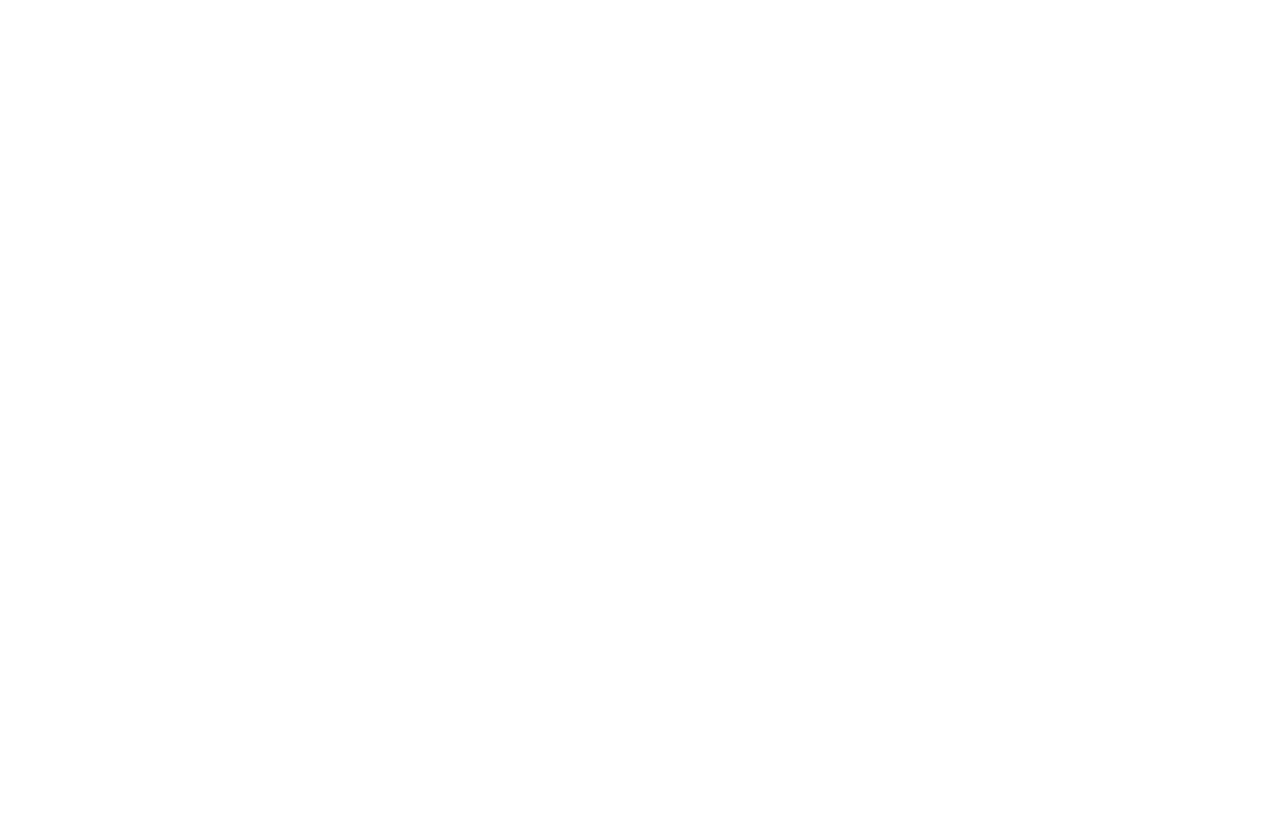
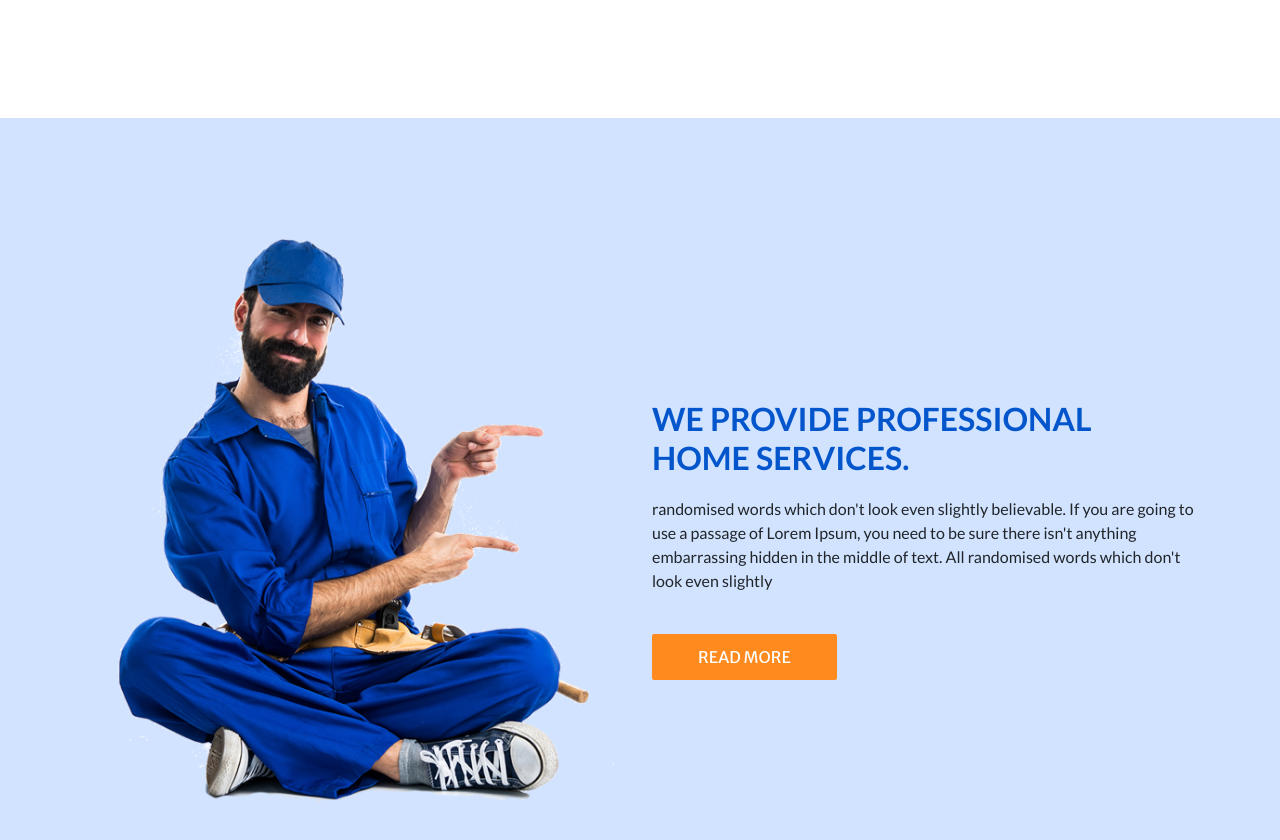
Before and after one commit to Thinnapat-Prasopakarakit-hybytes/inance, a React (Create React App) app: page / in a window 1280 px wide. Shown: the part 1583-2423 px from the top of the page. Before the commit the page ends 1701 px from the top, so only its background shows below. Built offline with nearby package versions, Linux system fonts and the light colour scheme.

Commit message:
Add professional section

```diff
--- /dev/null
+++ b/src/components/Professional/Professional.jsx
@@ -0,0 +1,36 @@
+import React from "react";
+import { Link } from "react-router-dom";
+import professionalImg from "../../assets/images/professional-img.png";
+import "./Professional.scss";
+const Professional = () => {
+  return (
+    <section class="professional_section layout_padding">
+      <div class="container">
+        <div class="row">
+          <div class="col-md-6">
+            <div class="img-box">
+              <img src={professionalImg} alt="professional-img" />
+            </div>
+          </div>
+          <div class="col-md-6">
+            <div class="detail-box">
+              <h2>
+                We Provide Professional <br />
+                Home Services.
+              </h2>
+              <p>
+                randomised words which don't look even slightly believable. If
+                you are going to use a passage of Lorem Ipsum, you need to be
+                sure there isn't anything embarrassing hidden in the middle of
+                text. All randomised words which don't look even slightly
+              </p>
+              <Link to="/"> Read More </Link>
+            </div>
+          </div>
+        </div>
+      </div>
+    </section>
+  );
+};
+
+export default Professional;
--- /dev/null
+++ b/src/components/Professional/Professional.scss
@@ -0,0 +1,38 @@
+@use "../../styles/partials/variables" as *;
+@use "../../styles/partials/mixins" as *;
+
+.professional_section {
+  background-color: #d1e3ff;
+
+  .row {
+    align-items: center;
+  }
+
+  .img-box {
+    img {
+      width: 100%;
+    }
+
+    @include tablet {
+      display: none;
+    }
+  }
+
+  .detail-box {
+    h2 {
+      text-transform: uppercase;
+      font-weight: bold;
+      color: $primary1;
+      font-size: 2rem;
+    }
+
+    p {
+      margin-top: 20px;
+    }
+
+    a {
+      margin-top: 25px;
+      @include hero_btn($primary2, $white, 10px, 45px, 2px);
+    }
+  }
+}
--- a/src/pages/Home/Home.jsx
+++ b/src/pages/Home/Home.jsx
@@ -1,12 +1,14 @@
 import React from "react";
 import Feature from "../../components/Feature/Feature";
 import About from "../../components/About/About";
+import Professional from "../../components/Professional/Professional";
 
 const Home = () => {
   return (
     <>
       <Feature />
       <About />
+      <Professional />
     </>
   );
 };
```
